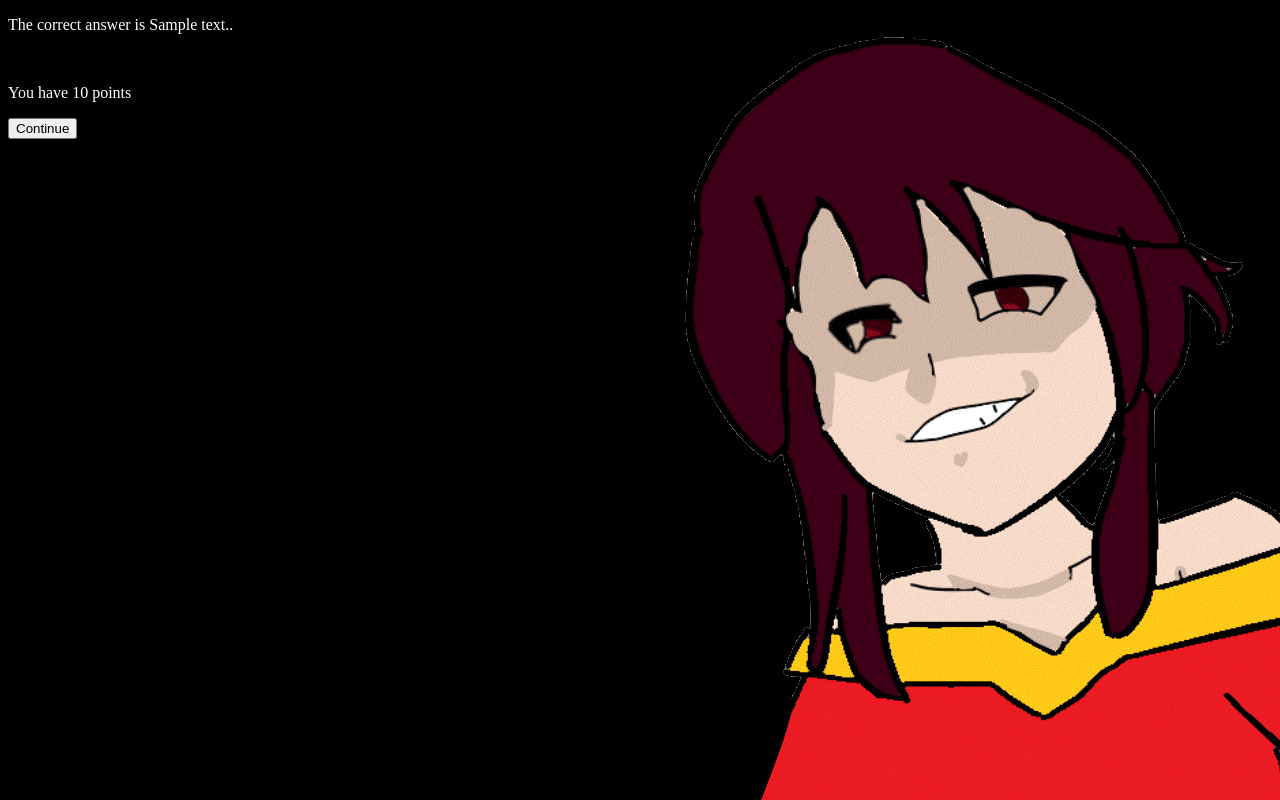
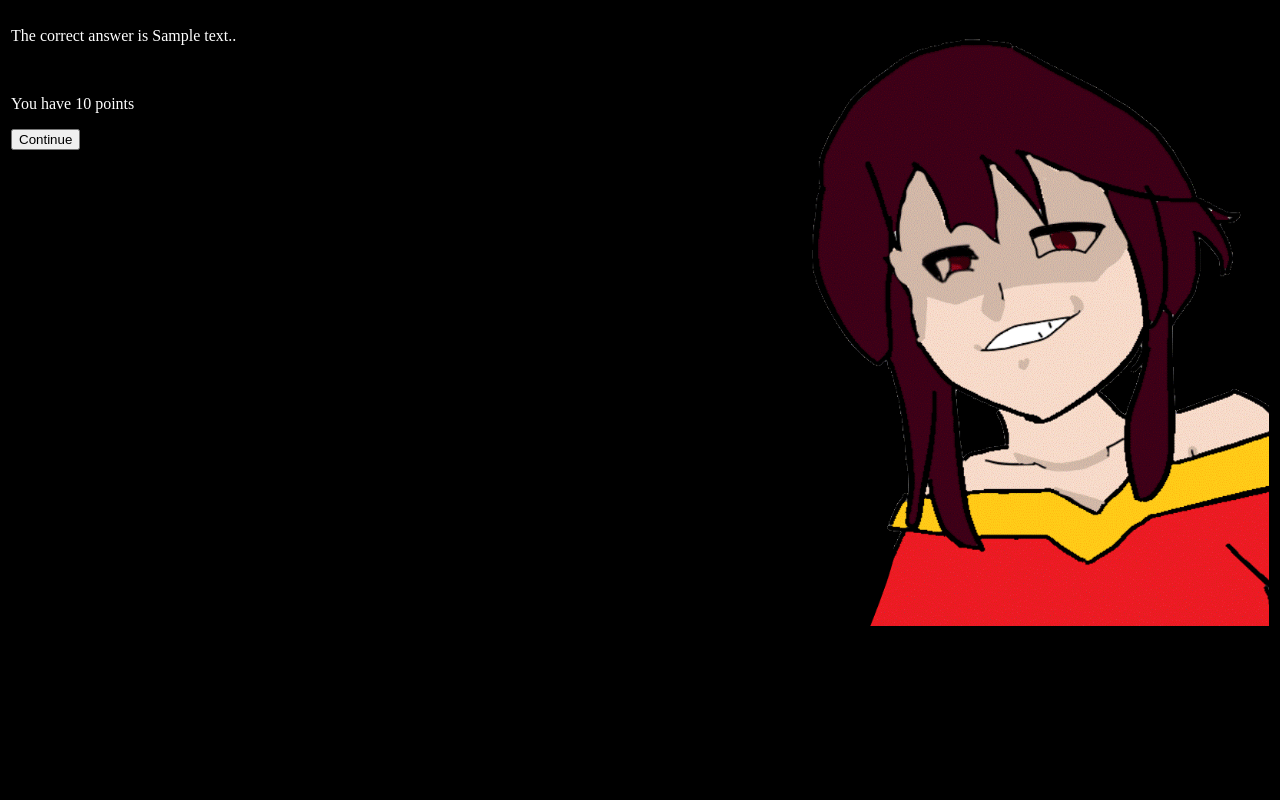
Before and after one commit to nicholaschen2003/animeSongQuiz, a Django app: template songQuiz/templates/songQuiz/wrong.html in a window 1280 px wide. Run offline with Django 3.2, Linux system fonts and the light colour scheme; the template is opened without the code that fills it: most values are stand-ins (such as "Sample title", 1, 10 or a date in 2020).

Commit message:
more styling

```diff
--- a/songQuiz/templates/songQuiz/wrong.html
+++ b/songQuiz/templates/songQuiz/wrong.html
@@ -7,6 +7,8 @@
 <body style="background-color:black">
 
   {% load static %}
+  <table style="width:100%">
+    <td style="width:25%; vertical-align:top">
       <p style="color:white">The correct answer is {{ answer }}.</p>
       <br/>
       <p style="color:white">You have {{ points }} points</p>
@@ -14,8 +16,9 @@
         {% csrf_token %}
         <input type="submit" value="Continue"></input>
       </form>
-
-  <img src="{% static 'songQuiz/images/megumin.gif' %}" style="position:absolute; bottom:0; right:0"></img>
-
+    </td>
+    <td>
+      <img src="{% static 'songQuiz/images/megumin.gif' %}" style="max-width:49%; height:auto; float:right"></img>
+    </td>
 </body>
 </html>
```
Also changed, not shown: songQuiz/templates/songQuiz/correct.html (+6 -2 lines), db.sqlite3. Lines whose indentation alone changed are shown as unchanged.
